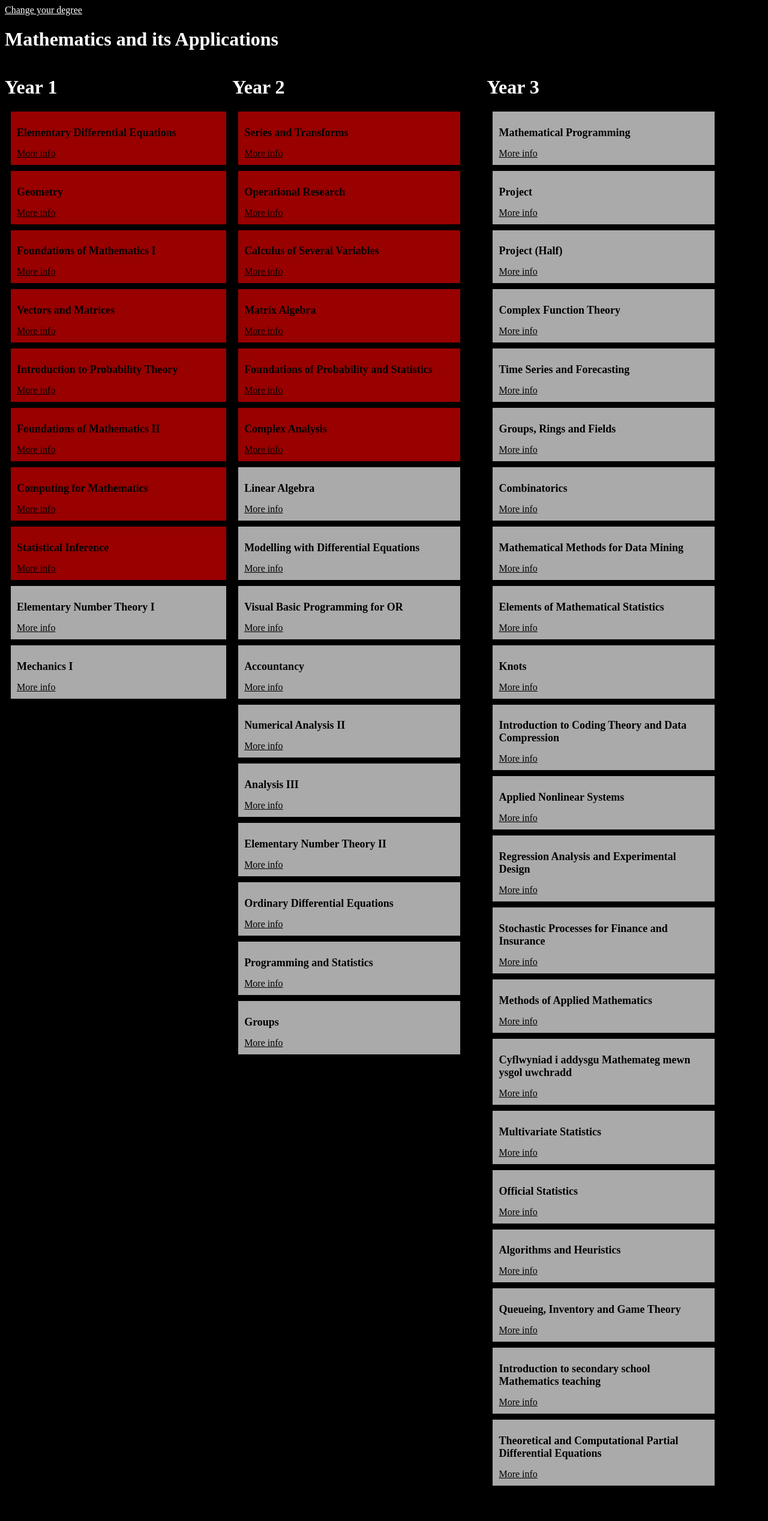
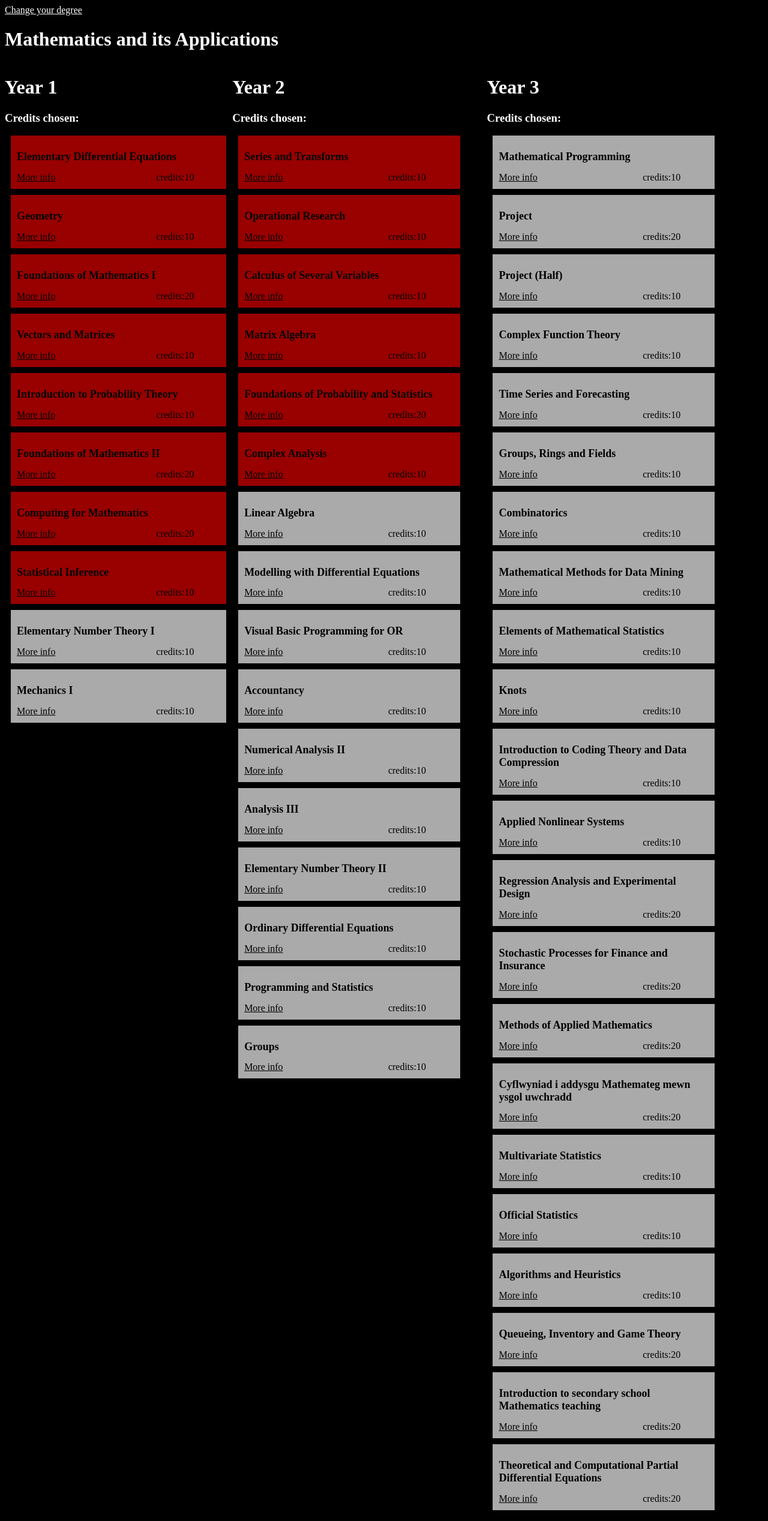
Before and after one commit to alcarney/ModulePlanner-1, a Jekyll site: the page built from mors.html, in a window 1280 px wide. Shown: the whole page at 60% size. Built offline with Jekyll 4.4.1, drawn with Linux system fonts in a browser that asks for light colours; nearby versions of some CDN libraries; before the commit the page ends 2495 px from its top, so only the background shows below that.

Commit message:
setting up credits

```diff
--- a/_includes/module_info.html
+++ b/_includes/module_info.html
@@ -1,8 +1,10 @@
 {% assign module = site.data.modules[code] %}
 
 <h2>{{module.name}}</h2>
-
-<a href="https://handbooks.data.cardiff.ac.uk/module/{{module.more-info}}.html" target="_blank">More info</a>
+<div class="group">
+    <a href="https://handbooks.data.cardiff.ac.uk/module/{{module.more-info}}.html" target="_blank">More info</a>
+    <aside>credits:<span class="value">{{module.credits}}</span></aside>
+</div>
 
 {% if module.provides %}
 <div class="provides">
--- a/_layouts/course.html
+++ b/_layouts/course.html
@@ -11,6 +11,7 @@ layout: default
 {% for year in course.modules %}
   <div class="year">
     <h1>Year {{forloop.index}}</h1>
+    <h3>Credits chosen: <span class="total-credits"></span></h3>
 
     <div class="core">
     {% for code in year.core %}
--- a/_sass/_layout.scss
+++ b/_sass/_layout.scss
@@ -20,6 +20,20 @@ div.course {
         padding: 10px;
         margin: 10px;
     }
+}
+
+div.group{
+    aside {
+        float: right;
+        margin: 0 1.5%;
+        width: 30%;
+    }
+}
+
+div.group.a {
+      float: left;
+      margin: 0 1.5%;
+      width: 63%;
 }
 
 div.provides {
--- a/_sass/_style.scss
+++ b/_sass/_style.scss
@@ -15,6 +15,10 @@
 }
 
 div.center {
+    color: $text-color;
+}
+
+h3 {
     color: $text-color;
 }
 
--- a/js/main.js
+++ b/js/main.js
@@ -1,4 +1,7 @@
 $(document).ready(function() {
+
+    //This is for the credit counter
+    var credit = 0;
 
     // This function deselects any modules which depend on a module
     // we just unselected
@@ -10,20 +13,20 @@ $(document).ready(function() {
         // If that list actually exists for this module
         if ($(selector).children().length) {
 
-
             $(selector).children().each(function () {
                 var m = $(this).attr("class");
 
                 if(($("div.module#" + m).hasClass("selected"))) {
                     $("div.module#" + m).removeClass("selected");
+                    credit = credit - $(selector + " > span.value").text();
                 }
 
             });
         }
     };
 
-  // This function checks the requirements for the module, if this returns false
-  // then you cannot choose this module
+    // This function checks the requirements for the module, if this returns
+    // false then you cannot choose this module
     var checkRequires = function(code) {
 
         // This will select the list of requirements
@@ -38,7 +41,7 @@ $(document).ready(function() {
             // For each item in the list,
             $(selector).children().each(function () {
 
-        // The class of this item contains the code for the module we need
+                // The class of this item contains the module code we need
                 var m = $(this).attr("class");
 
                 // If the module isn't selected
@@ -50,11 +53,9 @@ $(document).ready(function() {
                   // Show the list of requirements so that the user knows why
                   $("div.module#" + code + " > .requires").slideDown("slow");
                 }
-
             });
             return available;
         } else {
-
             // No requirements, just select it
             return available;
         }
@@ -65,12 +66,15 @@ $(document).ready(function() {
 
         // This selects the module
         var selector = "div.module#" + code;
+        var totalcredits = "div.year > span.total-credits";
+        credit = credit + $(selector + " > span.value").text();
 
         if ($(selector).hasClass("selected")) {
 
             // If we have already selected the module, deselect it
             checkProvides(code); // Check to see if provides something
             $(selector).removeClass("selected");
+            credit = credit - $(selector + " > span.value").text();
 
         } else {
 
@@ -80,6 +84,8 @@ $(document).ready(function() {
                 // If so select it
                 $(selector).addClass("selected");
                 $(selector + "> .requires").slideUp("slow");
+                credit = credit - $(selector + " > span.value").text();
+                $("div.year >").text() = "Text";
             }
         }
 
```
Also changed, not shown: README.md. Lines whose indentation alone changed are shown as unchanged.
